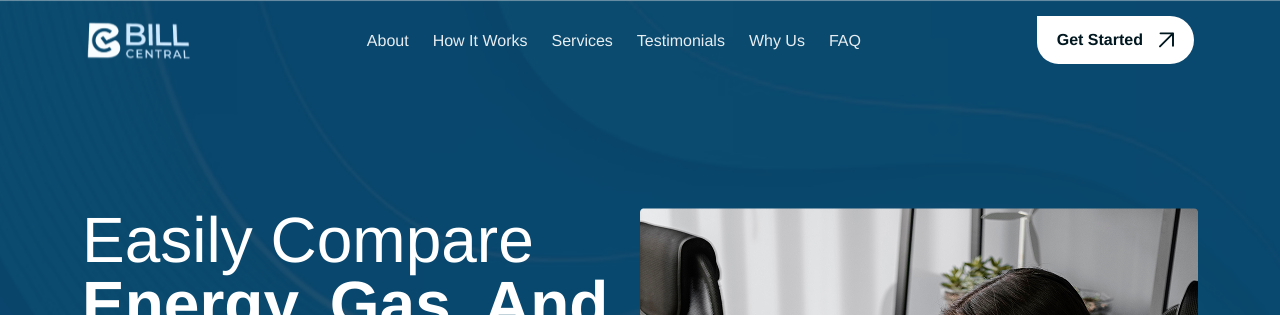
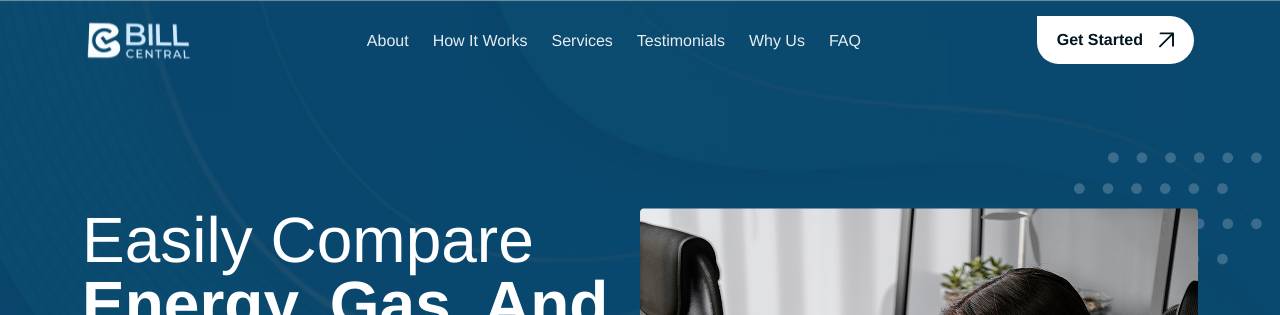
Before and after one commit to Harsh-Bishnoi/react-bill-central, a React (Vite) app: page / in a window 1280 px wide. Shown: the top 315 px of the page. Built offline with nearby package versions, Linux system fonts and the light colour scheme.

Commit message:
add dot img in hero section

```diff
--- a/src/components/Hero.jsx
+++ b/src/components/Hero.jsx
@@ -4,6 +4,7 @@ import CustomDescription from './common/CustomDescription'
 import CustomButton from './common/CustomButton'
 import CustomInput from './common/CustomInput'
 import WomanImg from '../assets/images/png/hero-woman-img.png'
+import DotImg from '../assets/images/png/hero-dot-img.png'
 const Hero = () => {
     return (
         <>
@@ -27,7 +28,10 @@ const Hero = () => {
                             </div>
                             <p className='pt-5 font-family-primary font-normal text-[34px] sm:text-[38px] leading-[110%] capitalize text-white lg:text-[#003459]'>More than <span className='font-bold text-[#00A8E8]'>80,000+</span> companies trust bill central </p>
                         </div>
-                        <img className='max-lg:mt-5 max-w-[558px] w-full mx-auto pointer-events-none' src={WomanImg} alt="woman-img" />
+                        <div className="relative">
+                            <img className='absolute -right-16 -top-14 -z-1 max-xl:hidden' src={DotImg} alt="" />
+                            <img className='max-lg:mt-5 max-w-[558px] w-full mx-auto pointer-events-none' src={WomanImg} alt="woman-img" />
+                        </div>
                     </div>
                 </div>
             </div>
```
Also changed, not shown: src/assets/images/png/hero-dot-img.png (added).
